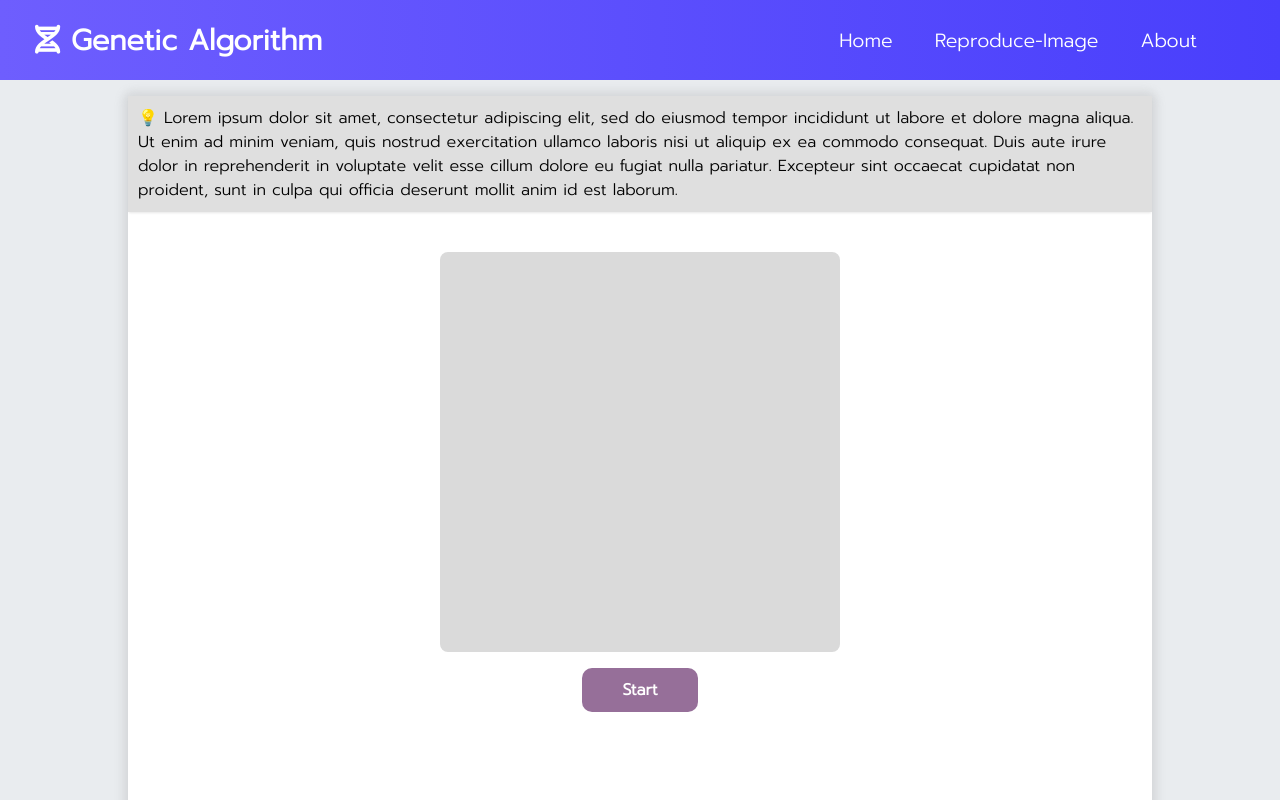
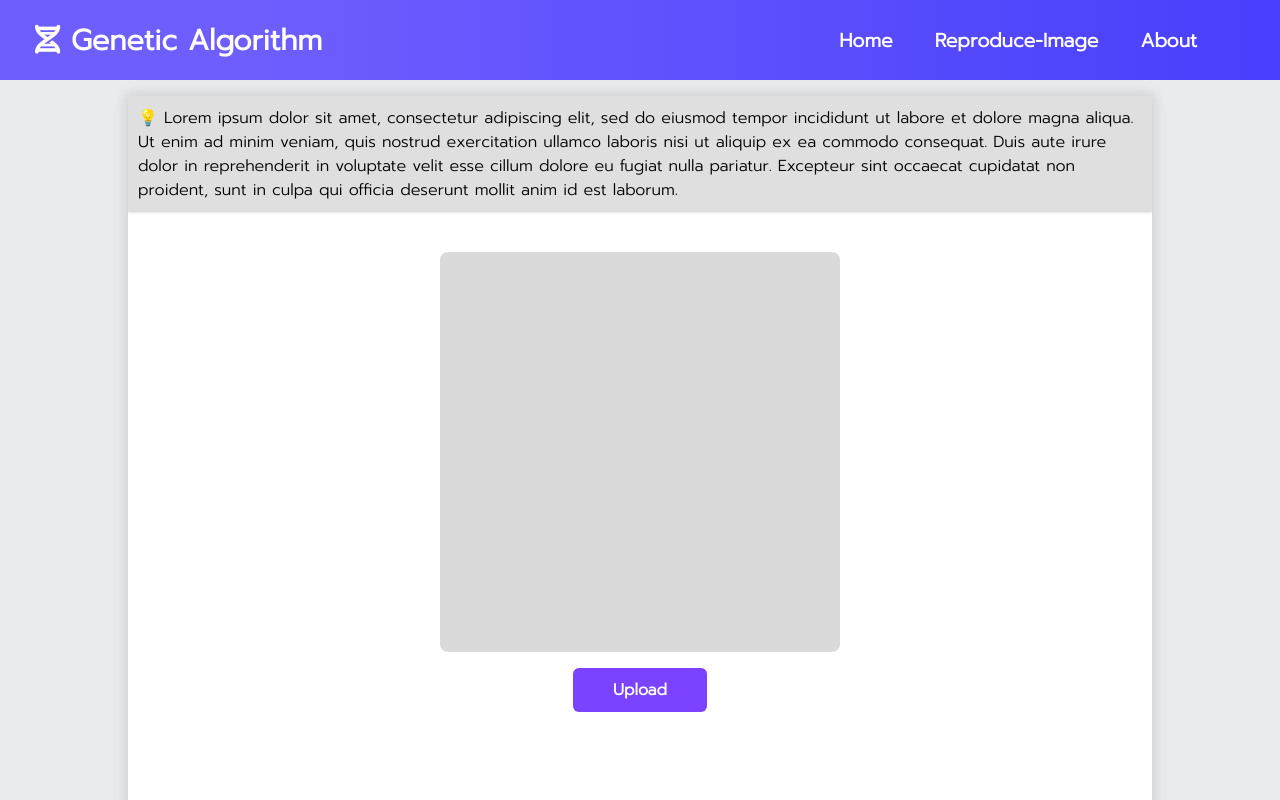
Before and after one commit to if-else-ai/ga-frontend, a React (Create React App) app: page /Reproduce in a window 1280 px wide. Shown: the top 800 px of the page. Built offline with nearby package versions, Linux system fonts and the light colour scheme.

Commit message:
fix home

```diff
--- a/src/App.css
+++ b/src/App.css
@@ -11,5 +11,4 @@
   height: 100vh;
   width: 100%;
   height: max-content;
-
 }
--- a/src/components/HeroSection/Button.css
+++ b/src/components/HeroSection/Button.css
@@ -36,9 +36,11 @@
   font-size: 20px;
 }
 
+
+
 .btn--large:hover,
 .btn--medium:hover {
-  transition: all 0.3s ease-out;
+  transition: all 0.3s ease-in-out;
   background: #242424;
   color: #fff;
   border-color: #242424;
--- a/src/components/HomeBody/HomeBody.css
+++ b/src/components/HomeBody/HomeBody.css
@@ -1,11 +1,9 @@
 .container {
   width: 100%;
-  height: 100vh;
   background-color: rgb(27, 32, 48);
 }
 
 .container {
-  /* height: 100vh; */
   width: 100%;
   display: flex;
   flex-direction: column;
@@ -16,12 +14,12 @@
 }
 
 .container-text {
-  /* height: 100vh; */
   width: 70%;
   display: flex;
   flex-direction: column;
   align-items: center;
   color: #fff;
+  height: max-content;
 }
 
 .container-text > h1 {
--- a/src/components/HomeBody/HomeBody.js
+++ b/src/components/HomeBody/HomeBody.js
@@ -7,32 +7,36 @@ const Home2 = () => {
 			<div className="container-text">
 				<h1>What is Genetic Algorithm?</h1>
 				<p>
-          Genetic algorithms are a class of numerical and combinational
-          optimizers which are especially useful for solving complex nonlinear
-          and nonconvex problems. Effort to apply genetic algorithms to large
-          scale and latency-sensitive problems has been made in Ref. Pipelined
+					Genetic algorithms are a class of numerical and
+					combinational optimizers which are especially useful for
+					solving complex nonlinear and nonconvex problems. Effort to
+					apply genetic algorithms to large scale and
+					latency-sensitive problems has been made in Ref. Pipelined
 					genetic propagation is proposed to map the algorithm to DFEs
-          efficiently and address the challenge in large shared population
-          memory and intrinsic loop-carried dependency. Such DFE-oriented
-          approach is intrinsically distributed and pipelined. The genetic
-          algorithm solver is represented as a graph of loosely coupled genetic
-          operators, which allows the solution to be scaled to the available
-          resources and to dynamically change topology at run-time to explore
-          different solution strategies. Experiments show the DFE is effective
-          in accelerating different applications that apply genetic algorithms.
+					efficiently and address the challenge in large shared
+					population memory and intrinsic loop-carried dependency.
+					Such DFE-oriented approach is intrinsically distributed and
+					pipelined. The genetic algorithm solver is represented as a
+					graph of loosely coupled genetic operators, which allows the
+					solution to be scaled to the available resources and to
+					dynamically change topology at run-time to explore different
+					solution strategies. Experiments show the DFE is effective
+					in accelerating different applications that apply genetic
+					algorithms.
 				</p>
-
-
-
-
+				<section className="container">
+					<div className="img_cycle">
+						<img
+							src="/images/contributor/natuaral.jpg"
+							width="600px"
+							alt=""
+						></img>
+						<p>The cycle of natural evolution</p>
 					</div>
-
-      <div className = "img_cycle" >
-        <img src="/images/contributor/natuaral.jpg"  width="600px" ></img>
-        <p>The cycle of natural evolution</p>
+				</section>
 			</div>
 		</div>
 	);
-}
+};
 
 export default Home2;
--- a/src/components/Navbar/Navbar.css
+++ b/src/components/Navbar/Navbar.css
@@ -1,7 +1,7 @@
 .NavbarItems {
   background: linear-gradient(
     90deg,
-    rgb(110, 94, 254) 0%,
+    rgb(110, 94, 254) 20%,
     rgba(73, 63, 252, 1) 100%
   );
   height: 80px;
@@ -38,12 +38,14 @@
 
 .nav-links {
   color: white;
+  font-weight: bold;
   text-decoration: none;
   padding: 0.5rem 1rem;
 }
 
 .nav-links:hover {
-  background-color: #6d76f7;
+  background-color: #222bad;
+  color: rgb(230, 230, 230);
   border-radius: 4px;
   transition: all 0.2s ease-out;
 }
--- a/src/components/Reproduce/Button.css
+++ b/src/components/Reproduce/Button.css
@@ -1,5 +1,5 @@
-.sub-button__main {
-    display: block;
+.button__upload {
+    display: flex;
     margin-top: 16px;
     margin-left: auto;
     margin-right: auto;
@@ -7,7 +7,13 @@
     font-weight: bold;
     font-size: 16px;
     border: none;
-    border-radius: 10px;
-    background-color: rgb(150, 111, 153);
+    border-radius: 6px;
+    background-color: rgb(123, 66, 255);
     color: white;
+    cursor: pointer;
 }
+
+.button__upload:hover {
+    background-color: #1520c0;
+    transition: all 0.3s ease-in;
+}
--- a/src/components/Reproduce/Button.js
+++ /dev/null
@@ -1,11 +0,0 @@
-import "./Button.css"
-
-const Button = (props) => {
-  return (
-      <button className="sub-button__main">
-        {props.children}
-      </button>
-  )
-}
-
-  export default Button;
--- /dev/null
+++ b/src/components/Reproduce/ReproduceBody.css
@@ -0,0 +1,3 @@
+.button__upload input {
+    display: none;
+}
--- /dev/null
+++ b/src/components/Reproduce/ReproduceBody.js
@@ -0,0 +1,34 @@
+import { useRef } from 'react';
+import Card from "./Card";
+import './ReproduceBody.css'
+import './Button.css'
+
+const ReproduceBody = () => {
+
+    const fileInputRef = useRef(null);
+
+    const uploadClickHandler = (event) => {
+        fileInputRef.current.click();
+    };
+
+    const uploadHandler = (event) => {
+        console.log('watsup')
+    };
+
+
+	return (
+		<div>
+			<Card>
+				<img src="" alt=""/>
+			</Card>
+			<button className="button__upload" onClick={uploadClickHandler}>
+				Upload
+                <input type="file" ref={fileInputRef} onChange={uploadHandler} />
+			</button>
+
+
+		</div>
+	);
+};
+
+export default ReproduceBody;
--- a/src/pages/Home.js
+++ b/src/pages/Home.js
@@ -4,7 +4,7 @@ import HomeBody from "../components/HomeBody/HomeBody";
 
 const Home = () => {
   return (
-    <div>
+    <div className="home">
       <HeroSection />
       <HomeBody />
     </div>
--- a/src/pages/Reproduce.js
+++ b/src/pages/Reproduce.js
@@ -1,18 +1,12 @@
-import Card from "../components/Reproduce/Card";
-import Pageheader from "../components/Reproduce/Pageheader";
-import Button from "../components/Reproduce/Button"
+import Pageheader from "../components/Reproduce/Pageheader"
+import ReproduceBody from "../components/Reproduce/ReproduceBody"
 import "./pages.css"
 
 const Reproduce = () => {
 	return (
 		<div className="page">
 			<Pageheader />
-			<Card>
-				<img src="" alt=""/>
-			</Card>
-			<Button onClick="" >
-				Start
-			</Button>
+			<ReproduceBody/>
 		</div>
 	);
 };
```
Lines whose indentation alone changed are shown as unchanged.
